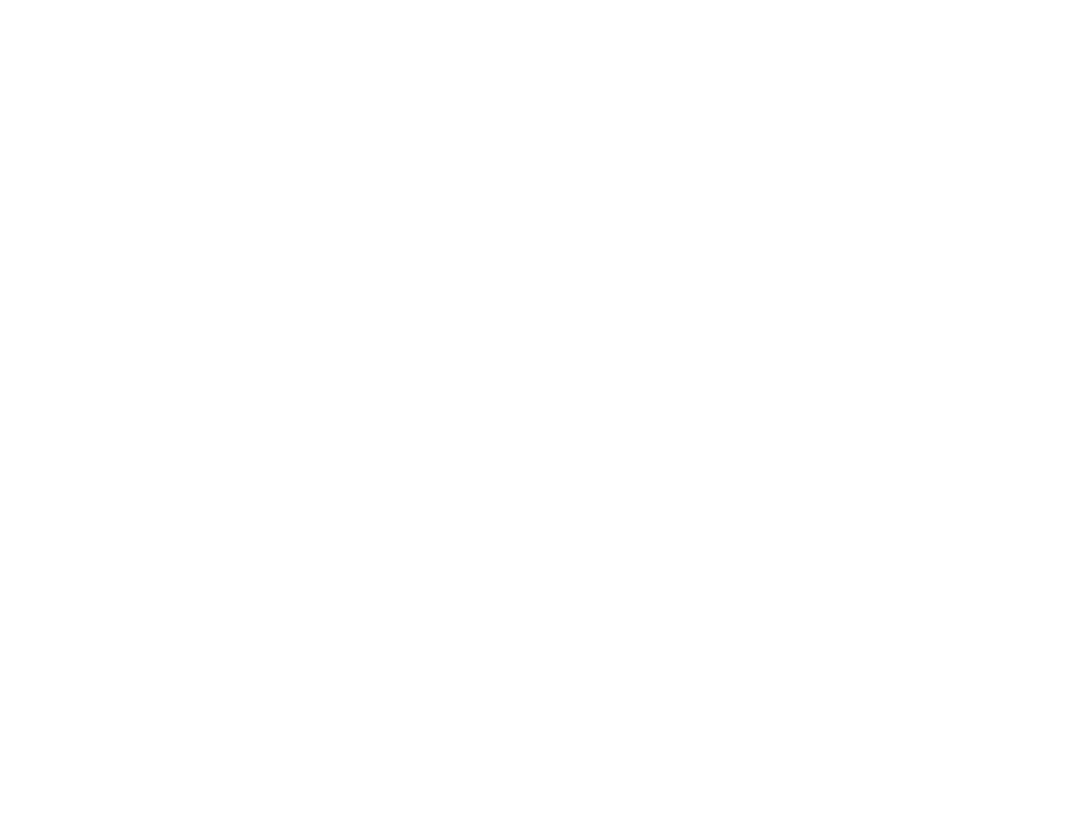
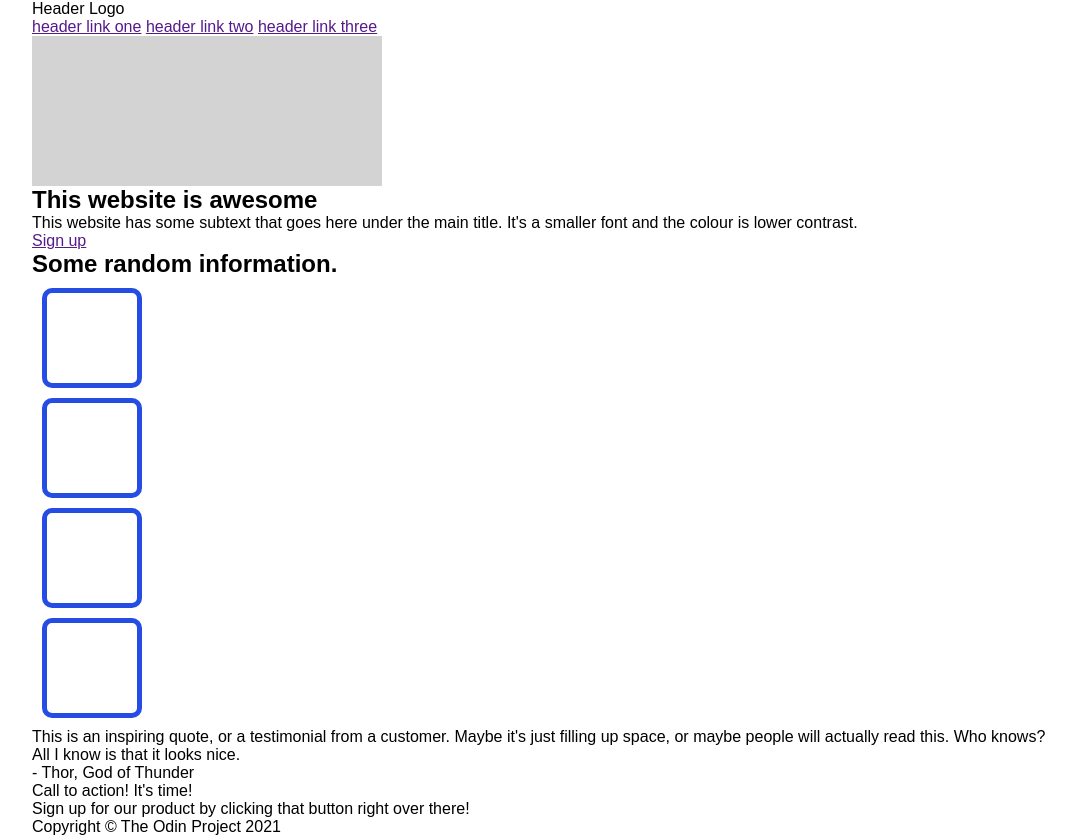
Before and after one commit to Wyv3e/landing-page, a plain HTML site: page index.html in a window 1280 px wide. Shown: the whole page, without its empty margins (96-1172 px from the left). Before the commit the page ends 800 px from the top, so only its background shows below. Drawn offline with Linux system fonts and the light colour scheme.

Commit message:
build basic layout and style

```diff
--- a/index.html
+++ b/index.html
@@ -1,12 +1,50 @@
 <!DOCTYPE html>
 <html lang="en">
+
 <head>
     <meta charset="UTF-8">
     <meta name="viewport" content="width=device-width, initial-scale=1.0">
     <link rel="stylesheet" href="styles.css">
     <title>Landing Page</title>
 </head>
+
 <body>
 
+    <header>
+        <p>Header Logo</p>
+        <a href="">header link one</a>
+        <a href="">header link two</a>
+        <a href="">header link three</a>
+        <div class="main-item"></div>
+    </header>
+
+    <main>
+        <section>
+            <h1>This website is awesome</h1>
+            <p>This website has some subtext that goes here under the main title. It's a smaller font and the colour is lower contrast.</p>
+            <a href="">Sign up</a>
+        </section>
+        <section>
+            <h2>Some random information.</h2>
+            <div class="item"></div>
+            <div class="item"></div>
+            <div class="item"></div>
+            <div class="item"></div>
+        </section>
+        <section>
+            <caption>This is an inspiring quote, or a testimonial from a customer. Maybe it's just filling up space, or maybe people will actually read this. Who knows? All I know is that it looks nice.<caption>
+                <figcaption> - Thor, God of Thunder</figcaption>
+        </section>
+        <section>
+            <p>Call to action! It's time!</p>
+            <p>Sign up for our product by clicking that button right over there!</p>
+        </section>
+    </main>
+
+    <footer>
+        <p>Copyright © The Odin Project 2021</p>
+    </footer>
+
 </body>
+
 </html>
--- a/styles.css
+++ b/styles.css
@@ -0,0 +1,25 @@
+*{
+    box-sizing: border-box;
+    margin: 0;
+    padding: 0;
+}
+
+body{
+    font-family: sans-serif;
+    width: 80%;
+    margin: 0 auto;
+}
+
+.main-item{
+    width: 350px;
+    height: 150px;
+    background-color: lightgrey;
+}
+
+.item{
+    width: 100px;
+    height: 100px;
+    border: 5px solid #254de4;
+    border-radius: 10px;
+    margin: 10px;
+}
```
